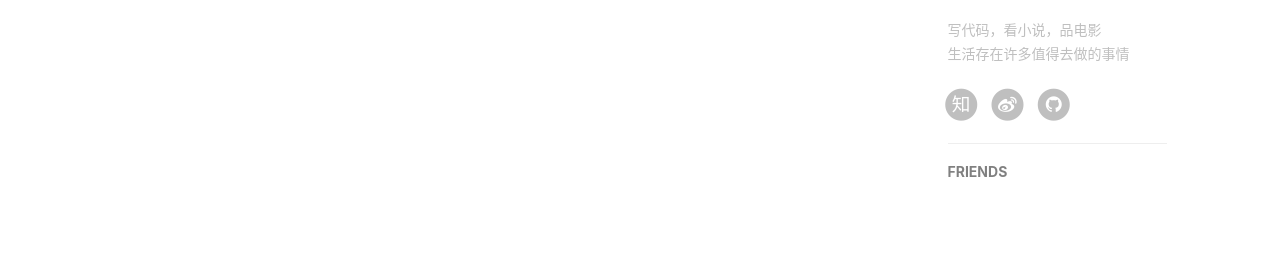
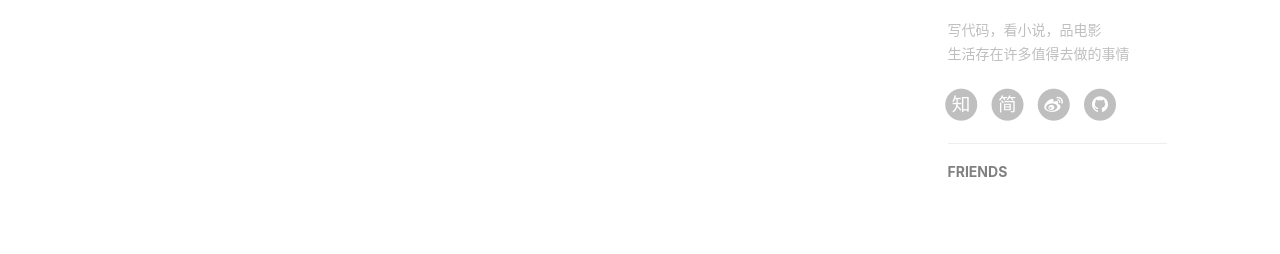
Before and after one commit to DGYao/Yao-Blog, a Jekyll site: the page built from index.html, in a window 1280 px wide. Shown: the part 684-938 px from the top of the page. Built offline with Jekyll 4.4.1, drawn with Linux system fonts in a browser that asks for light colours; nearby versions of some CDN libraries; the list of posts is cut into pages by our own code; comment, search, counter and statistics services are not loaded.

Commit message:
添加简书链接

```diff
--- a/_layouts/page.html
+++ b/_layouts/page.html
@@ -132,11 +132,21 @@ layout: default
                             {% endif %}
                             {% if site.zhihu_username %}
                             <li>
-                                <a target="_blank" href="https://www.zhihu.com/people/{{ site.zhihu_username }}">
-                                    <span class="fa-stack fa-lg">
-                                        <i class="fa fa-circle fa-stack-2x"></i>
-                                        <i class="fa  fa-stack-1x fa-inverse">知</i>
-                                    </span>
+                                <a target="_blank" href="https://www.zhihu.com/people/{{ site.zhihu_username }}/activities">
+                            <span class="fa-stack fa-lg">
+                                <i class="fa fa-circle fa-stack-2x"></i>
+                                <i class="fa  fa-stack-1x fa-inverse">知</i>
+                            </span>
+                                </a>
+                            </li>
+                            {% endif %}
+                            {% if site.jianshu_username %}
+                            <li>
+                                <a target="_blank" href="https://www.jianshu.com/u/{{ site.jianshu_username }}">
+                            <span class="fa-stack fa-lg">
+                                <i class="fa fa-circle fa-stack-2x"></i>
+                                <i class="fa  fa-stack-1x fa-inverse">简</i>
+                            </span>
                                 </a>
                             </li>
                             {% endif %}
```
